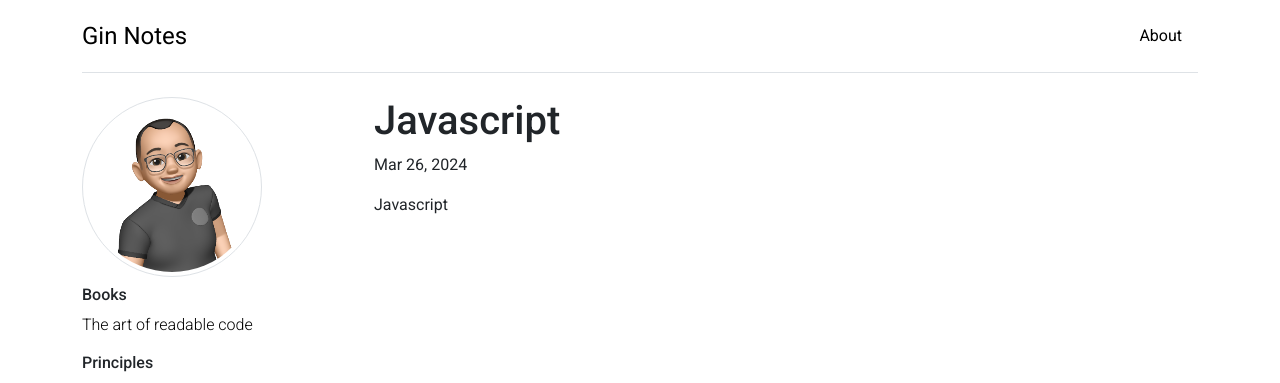
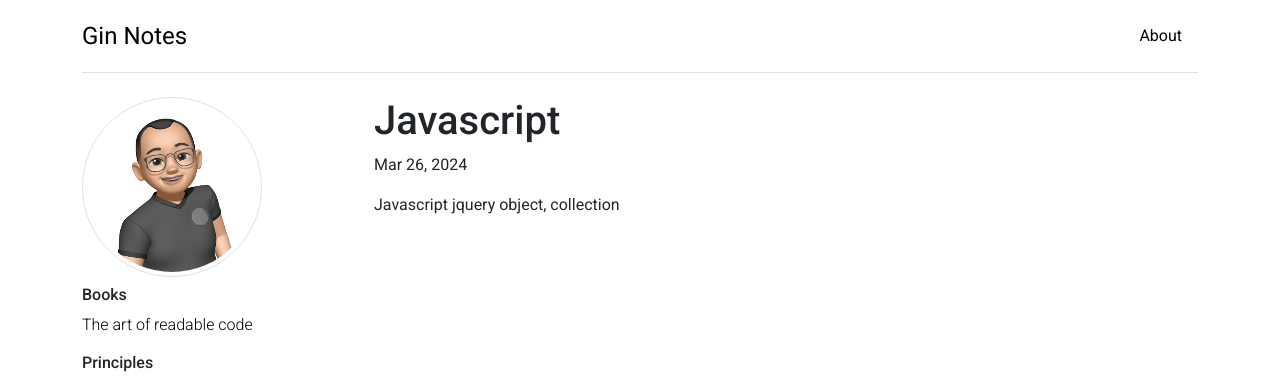
Before and after one commit to ictgtvt/ictgtvt.github.io, a Jekyll site: the page built from _collections/_javascript/javascript.md, in a window 1280 px wide. Shown: the top 383 px of the page. Built offline with Jekyll 4.4.1, drawn with Linux system fonts in a browser that asks for light colours.

Commit message:
Update docs

```diff
--- a/_collections/_javascript/javascript.md
+++ b/_collections/_javascript/javascript.md
@@ -3,3 +3,4 @@ layout: post
 name: Javascript
 ---
 Javascript
+jquery object, collection
```
